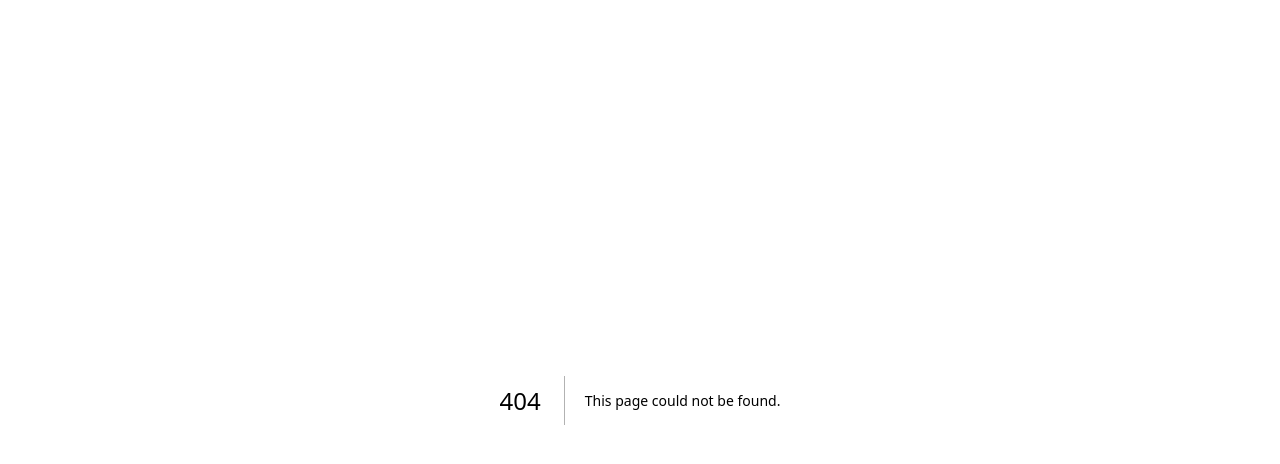
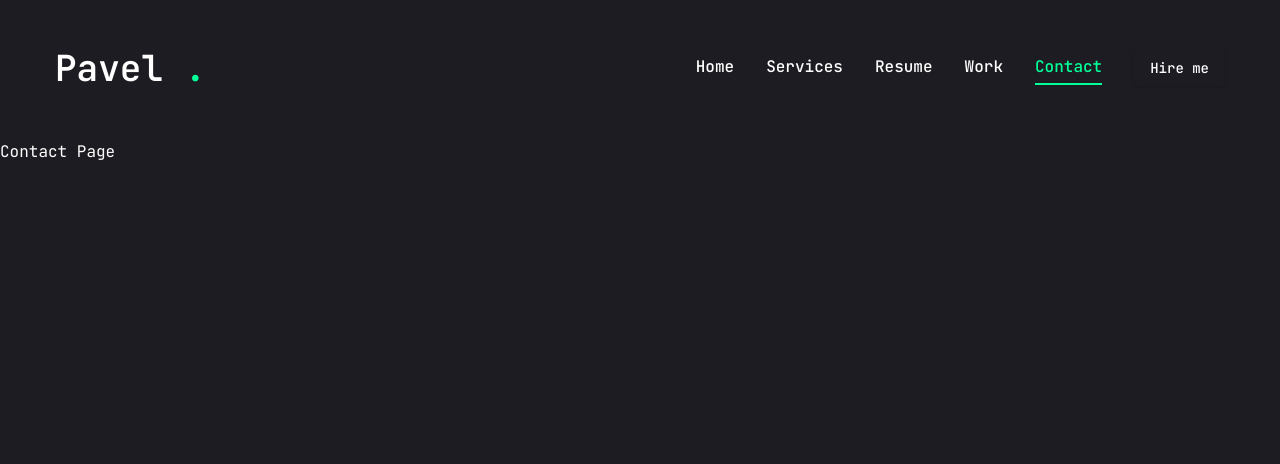
Before and after one commit to solidados/my-portfolio, a Next.js app: page /contact in a window 1280 px wide. Before the commit this address had no page. Shown: the top 464 px of the page. Built offline with nearby package versions, Linux system fonts and the light colour scheme.

Commit message:
feat: remove `.idea/`; add Header, Nav, pages to navigate through

```diff
--- /dev/null
+++ b/app/contact/page.tsx
@@ -0,0 +1,7 @@
+import { FC } from "react";
+
+const Contact: FC = () => {
+  return <div>Contact Page</div>;
+};
+
+export default Contact;
--- a/app/layout.tsx
+++ b/app/layout.tsx
@@ -1,3 +1,4 @@
+import Header from "@/components/Header";
 import { ReactNode } from "react";
 import type { Metadata } from "next";
 import { JetBrains_Mono } from "next/font/google";
@@ -21,7 +22,10 @@
 }>) {
   return (
     <html lang="en">
-      <body className={jetbrainsMono.variable}>{children}</body>
+      <body className={jetbrainsMono.variable}>
+        <Header />
+        {children}
+      </body>
     </html>
   );
 }
--- /dev/null
+++ b/app/resume/page.tsx
@@ -0,0 +1,7 @@
+import { FC } from "react";
+
+const Resume: FC = () => {
+  return <div className="">Resume Page</div>;
+};
+
+export default Resume;
--- /dev/null
+++ b/app/services/page.tsx
@@ -0,0 +1,7 @@
+import { FC } from "react";
+
+const Services: FC = () => {
+  return <div className="">Services Page</div>;
+};
+
+export default Services;
--- /dev/null
+++ b/app/work/page.tsx
@@ -0,0 +1,7 @@
+import { FC } from "react";
+
+const Work: FC = () => {
+  return <div>Work</div>;
+};
+
+export default Work;
--- /dev/null
+++ b/components/Header.tsx
@@ -0,0 +1,32 @@
+import { FC } from "react";
+import Link from "next/link";
+import { Button } from "./ui/button";
+
+import Nav from "./Nav";
+
+const Header: FC = () => {
+  return (
+    <header className="py-8 xl:py-12 text-white">
+      <div className="container mx-auto flex justify-between items-center">
+        {/* logo */}
+        <Link href="/">
+          <h1 className="text-4xl font-semibold">
+            Pavel <span className="text-accent">.</span>
+          </h1>
+        </Link>
+
+        {/* desktop nav & `Hire me` button */}
+        <div className="hidden xl:flex items-center gap-8">
+          <Nav />
+          <Link href="/contact">
+            <Button>Hire me</Button>
+          </Link>
+        </div>
+        {/* mobile nav */}
+        <div className="xl:hidden"></div>
+      </div>
+    </header>
+  );
+};
+
+export default Header;
--- /dev/null
+++ b/components/Nav.tsx
@@ -0,0 +1,48 @@
+"use client";
+
+import { FC } from "react";
+import Link from "next/link";
+import { usePathname } from "next/navigation";
+
+const links = [
+  {
+    name: "home",
+    path: "/",
+  },
+  {
+    name: "services",
+    path: "/services",
+  },
+  {
+    name: "resume",
+    path: "/resume",
+  },
+  {
+    name: "work",
+    path: "/work",
+  },
+  {
+    name: "contact",
+    path: "/contact",
+  },
+];
+
+const Nav: FC = () => {
+  const pathname = usePathname();
+
+  return (
+    <nav className="flex gap-8">
+      {links.map((link, index) => (
+        <Link
+          href={link.path}
+          key={index}
+          className={`${link.path === pathname && "text-accent border-b-2 border-accent"} capitalize font-medium hover:text-accent transition-all`}
+        >
+          {link.name}
+        </Link>
+      ))}
+    </nav>
+  );
+};
+
+export default Nav;
```
Also changed, not shown: 1 other file (tests, documents, lock files or other folders).
